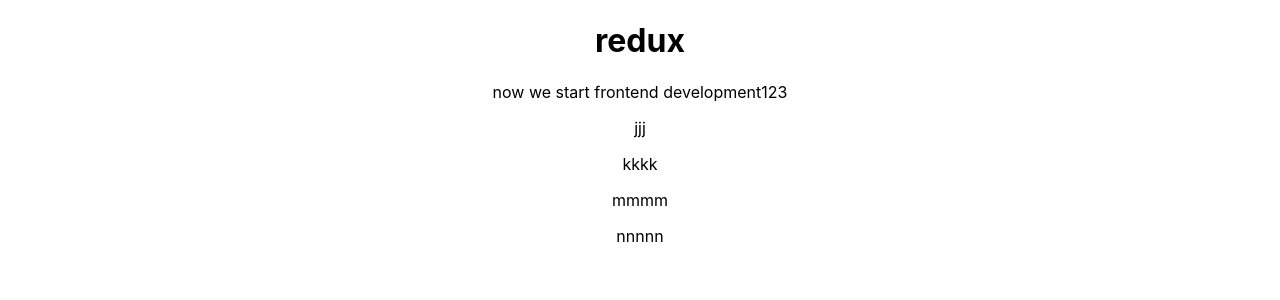
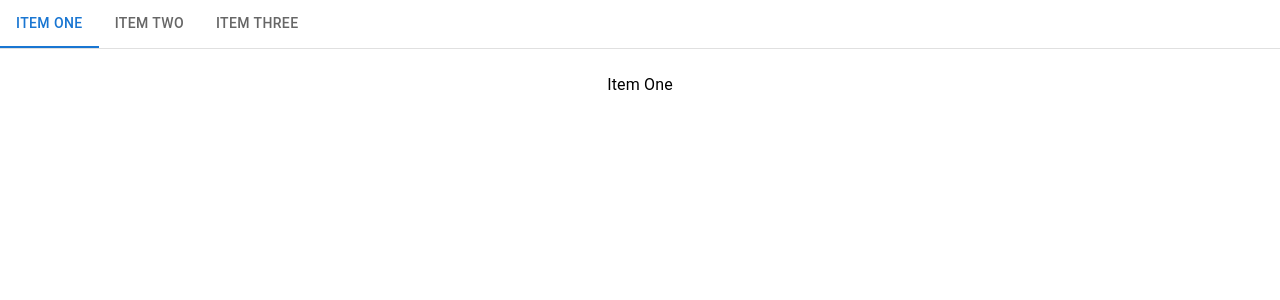
Before and after one commit to 20011994/Techbreakfront, a React (Create React App) app: page / in a window 1280 px wide. Shown: the top 300 px of the page. Built offline with nearby package versions, Linux system fonts and the light colour scheme.

Commit message:
commited

```diff
--- a/package.json
+++ b/package.json
@@ -3,9 +3,13 @@
   "version": "0.1.0",
   "private": true,
   "dependencies": {
+    "@chakra-ui/react": "^2.8.2",
+    "@emotion/react": "^11.11.4",
+    "@emotion/styled": "^11.11.5",
     "@testing-library/jest-dom": "^5.17.0",
     "@testing-library/react": "^13.4.0",
     "@testing-library/user-event": "^13.5.0",
+    "framer-motion": "^11.0.28",
     "react": "^18.2.0",
     "react-dom": "^18.2.0",
     "react-scripts": "5.0.1",
--- a/src/App.js
+++ b/src/App.js
@@ -1,15 +1,33 @@
-import logo from './logo.svg';
+import React from 'react';
 import './App.css';
+import Box from '@mui/material/Box';
+import Tab from '@mui/material/Tab';
+import TabContext from '@mui/lab/TabContext';
+import TabList from '@mui/lab/TabList';
+import TabPanel from '@mui/lab/TabPanel';
 
 function App() {
+  const [value, setValue] = React.useState('1');
+
+  const handleChange = (event, newValue) => {
+    setValue(newValue);
+  };
   return (
     <div className="App">
-    <h1>redux</h1>
-      now we start frontend development123
-      <p>jjj</p>
-      <p>kkkk</p>
-      <p>mmmm</p>
-      <p>nnnnn</p>
+   <Box sx={{ width: '100%', typography: 'body1' }}>
+      <TabContext value={value}>
+        <Box sx={{ borderBottom: 1, borderColor: 'divider' }}>
+          <TabList onChange={handleChange} aria-label="lab API tabs example">
+            <Tab label="Item One" value="1" />
+            <Tab label="Item Two" value="2" />
+            <Tab label="Item Three" value="3" />
+          </TabList>
+        </Box>
+        <TabPanel value="1">Item One</TabPanel>
+        <TabPanel value="2">Item Two</TabPanel>
+        <TabPanel value="3">Item Three</TabPanel>
+      </TabContext>
+    </Box>
     </div>
   );
 }
```
Also changed, not shown: 1 other file (tests, documents, lock files or other folders).
